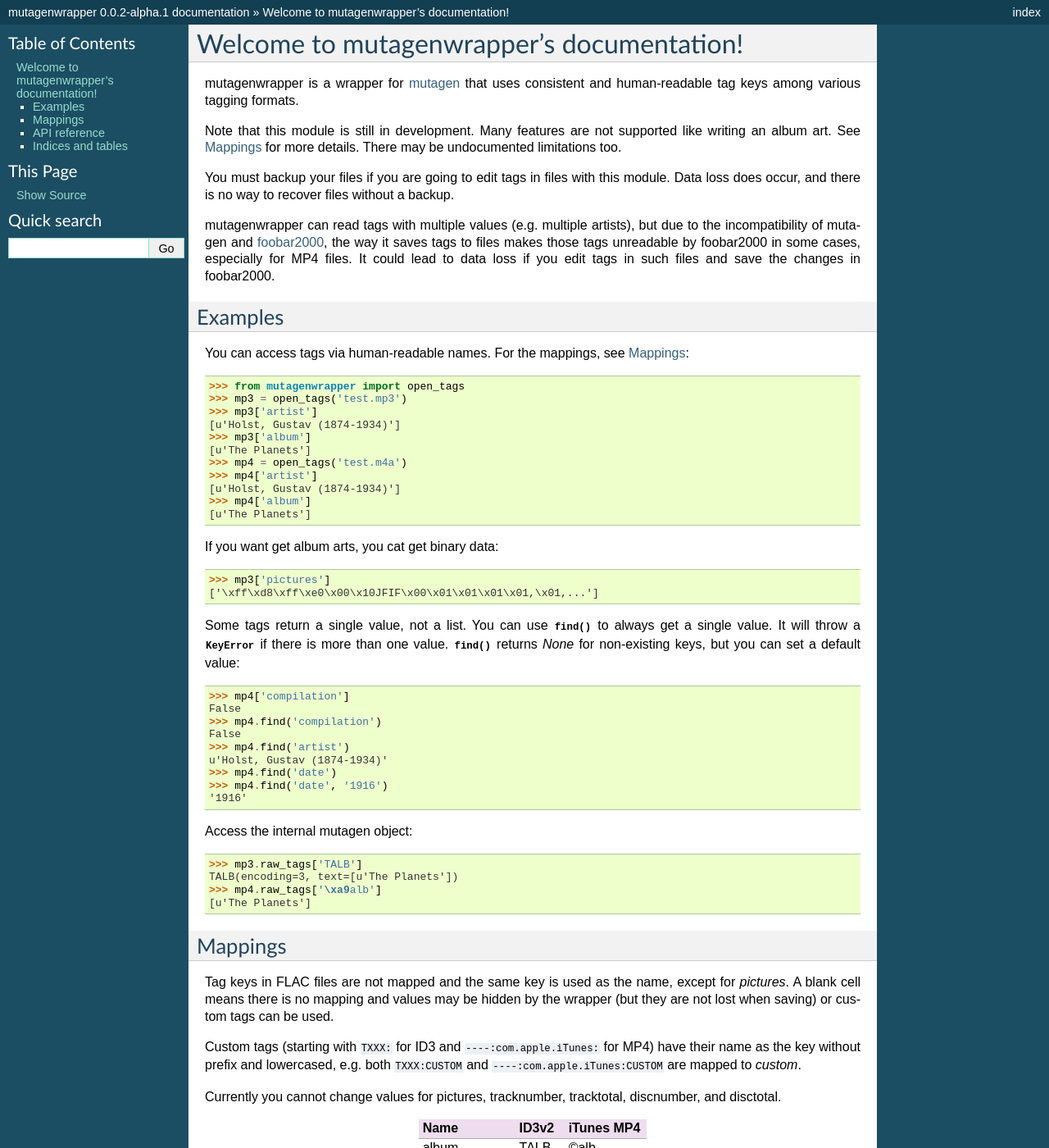
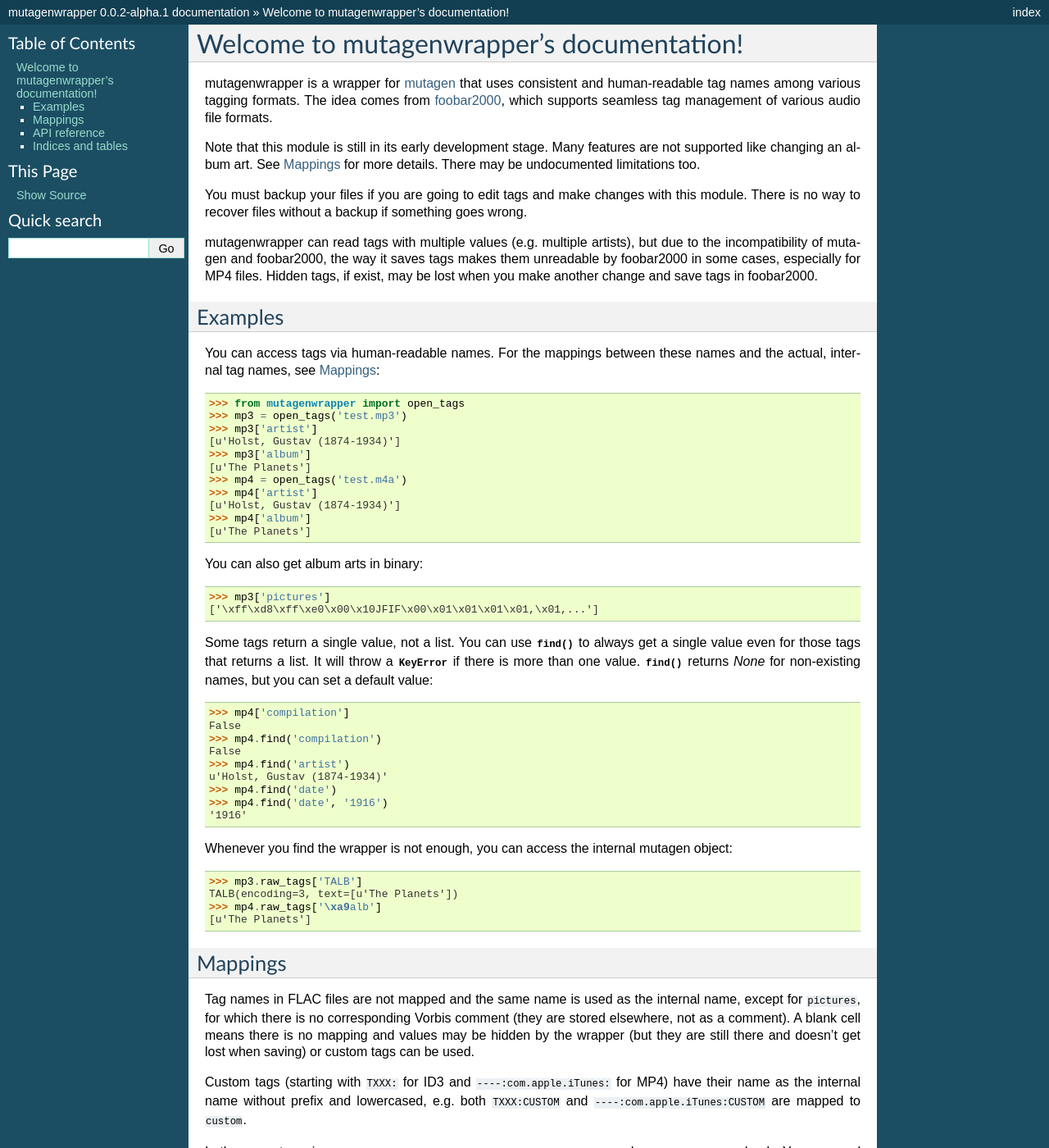
Before and after one commit to clee704/mutagenwrapper, a Sphinx documentation site: the page built from docs/index.rst, in a window 1280 px wide and 1400 px high. Shown: the whole window at 82% size. Built offline with Sphinx 7.4.7, drawn with Linux system fonts in a browser that asks for light colours; some of the changed text lies outside the part shown.

Commit message:
Improve docs

```diff
--- a/docs/index.rst
+++ b/docs/index.rst
@@ -7,21 +7,22 @@
 ==========================================
 
 mutagenwrapper is a wrapper for mutagen_ that uses consistent and human-readable
-tag keys among various tagging formats.
+tag names among various tagging formats. The idea comes from foobar2000_, which
+supports seamless tag management of various audio file formats.
 
-Note that this module is still in development. Many features are not supported
-like writing an album art. See `Mappings`_ for more details. There may be
-undocumented limitations too.
+Note that this module is still in its early development stage. Many features are
+not supported like changing an album art. See `Mappings`_ for more details. There
+may be undocumented limitations too.
 
-You must backup your files if you are going to edit tags in files with this
-module. Data loss does occur, and there is no way to recover files without a
-backup.
+You must backup your files if you are going to edit tags and make changes
+with this module. There is no way to recover files without a backup if something
+goes wrong.
 
 mutagenwrapper can read tags with multiple values (e.g. multiple artists),
-but due to the incompatibility of mutagen and foobar2000_, the way it saves
-tags to files makes those tags unreadable by foobar2000 in some cases,
-especially for MP4 files. It could lead to data loss if you edit tags in such
-files and save the changes in foobar2000.
+but due to the incompatibility of mutagen and foobar2000, the way it saves
+tags makes them unreadable by foobar2000 in some cases,
+especially for MP4 files. Hidden tags, if exist, may be lost when you make
+another change and save tags in foobar2000.
 
 .. _mutagen: http://code.google.com/p/mutagen/
 .. _foobar2000: http://www.foobar2000.org/
@@ -30,7 +31,8 @@
 Examples
 --------
 
-You can access tags via human-readable names. For the mappings, see `Mappings`_::
+You can access tags via human-readable names. For the mappings between these
+names and the actual, internal tag names, see `Mappings`_::
 
     >>> from mutagenwrapper import open_tags
     >>> mp3 = open_tags('test.mp3')
@@ -44,15 +46,16 @@
     >>> mp4['album']
     [u'The Planets']
 
-If you want get album arts, you cat get binary data::
+You can also get album arts in binary::
 
     >>> mp3['pictures']
     ['\xff\xd8\xff\xe0\x00\x10JFIF\x00\x01\x01\x01\x01,\x01,...']
 
 Some tags return a single value, not a list.
-You can use :meth:`~mutagenwrapper.TagsWrapper.find` to always get a single value.
+You can use :meth:`~mutagenwrapper.TagsWrapper.find` to always get a single value
+even for those tags that returns a list.
 It will throw a :exc:`KeyError` if there is more than one value.
-:meth:`~mutagenwrapper.TagsWrapper.find` returns *None* for non-existing keys,
+:meth:`~mutagenwrapper.TagsWrapper.find` returns *None* for non-existing names,
 but you can set a default value::
 
     >>> mp4['compilation']
@@ -65,7 +68,8 @@
     >>> mp4.find('date', '1916')
     '1916'
 
-Access the internal mutagen object::
+Whenever you find the wrapper is not enough, you can access the internal
+mutagen object::
 
     >>> mp3.raw_tags['TALB']
     TALB(encoding=3, text=[u'The Planets'])
@@ -76,18 +80,21 @@
 Mappings
 --------
 
-Tag keys in FLAC files are not mapped and the same key is used as the name,
-except for *pictures*. A blank cell means there is no mapping and values
-may be hidden by the wrapper (but they are not lost when saving) or custom
-tags can be used.
+Tag names in FLAC files are not mapped and the same name is used as the internal
+name, except for ``pictures``, for which there is no corresponding Vorbis comment
+(they are stored elsewhere, not as a comment).
+A blank cell means there is no mapping and values may be hidden by the wrapper
+(but they are still there and doesn't get lost when saving) or custom tags can
+be used.
 
 Custom tags (starting with ``TXXX:`` for ID3 and ``----:com.apple.iTunes:``
-for MP4) have their name as the key without prefix and lowercased, e.g.
-both ``TXXX:CUSTOM`` and ``----:com.apple.iTunes:CUSTOM`` are mapped to
-*custom*.
+for MP4) have their name as the internal name without prefix and lowercased,
+e.g. both ``TXXX:CUSTOM`` and ``----:com.apple.iTunes:CUSTOM`` are mapped to
+``custom``.
 
-Currently you cannot change values for pictures, tracknumber, tracktotal,
-discnumber, and disctotal.
+In the current version, ``pictures``, ``tracknumber``, ``tracktotal``,
+``discnumber``, and ``disctotal`` are read-only. You can read and write other
+tags.
 
 +-----------------+-------+------------+
 | Name            | ID3v2 | iTunes MP4 |
```
Also changed, not shown: 1 other file.
